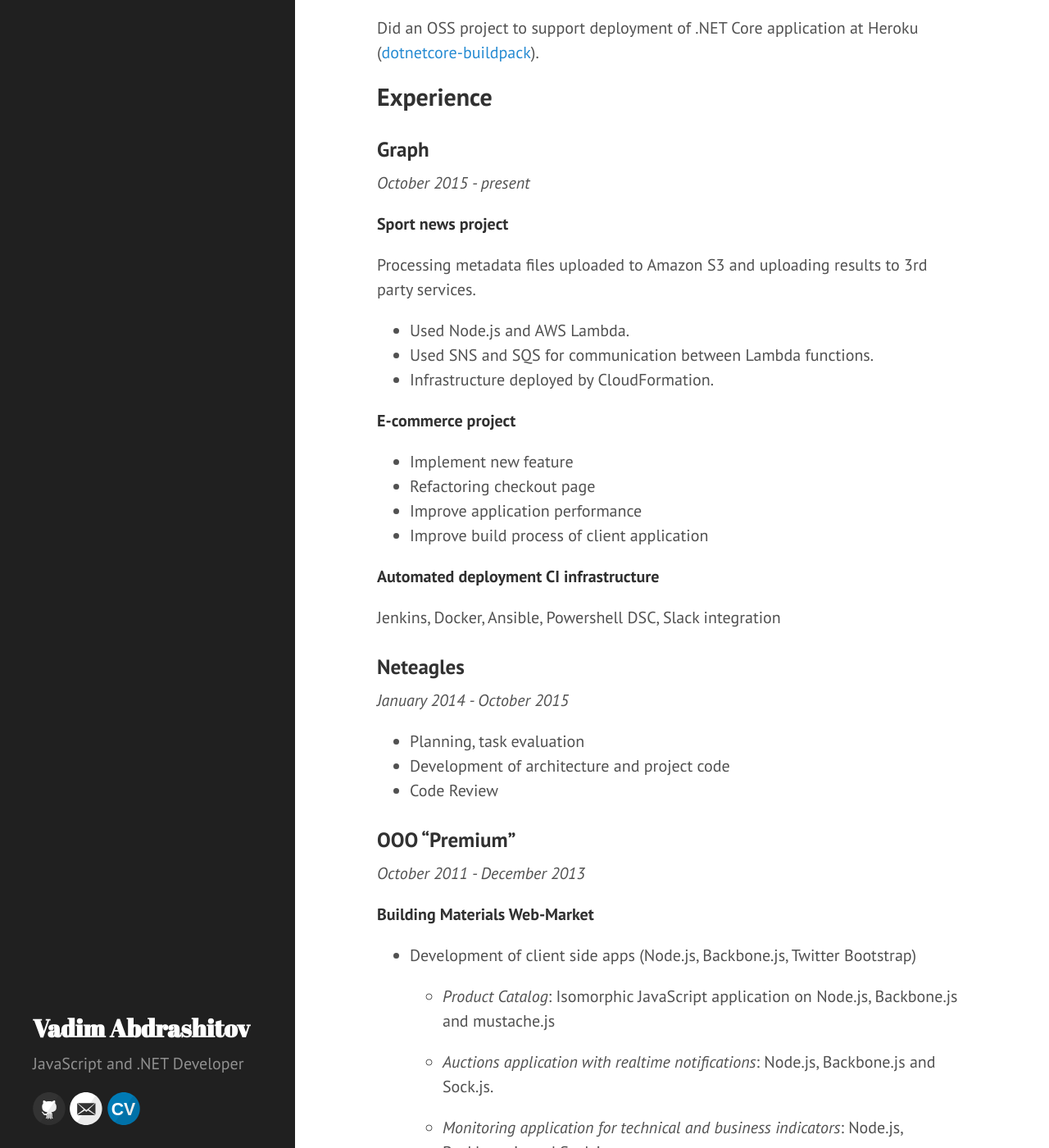
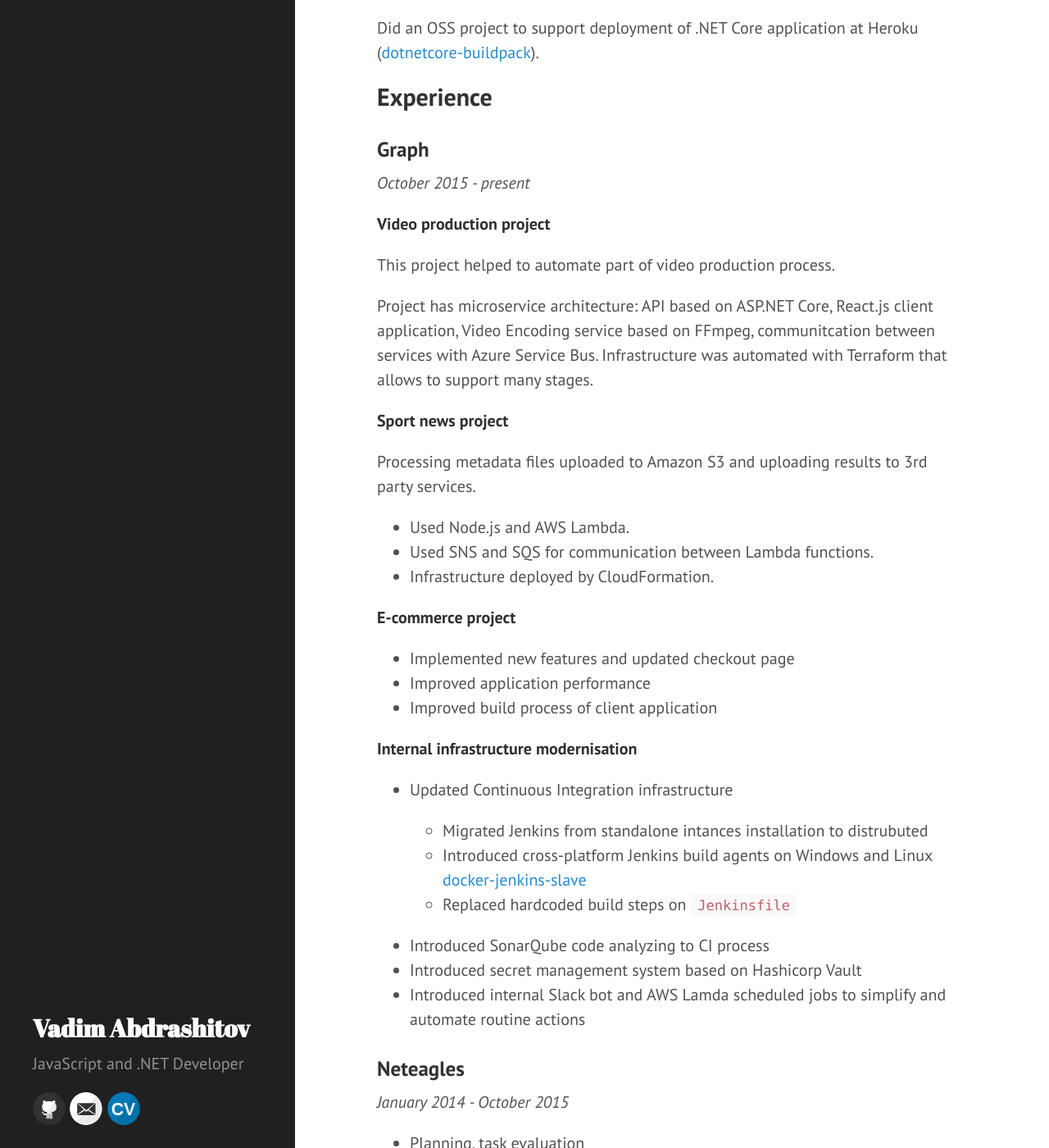
Before and after one commit to jincod/jincod.github.io, a Jekyll site: the page built from cv/index.md, in a window 1280 px wide and 1400 px high, scrolled down 425 px. Shown: the whole window at 82% size. Built offline with Jekyll 4.4.1, drawn with Linux system fonts in a browser that asks for light colours; some of the changed text lies outside the part shown.

Commit message:
updated cv

```diff
--- a/cv/index.md
+++ b/cv/index.md
@@ -18,6 +18,12 @@ Did an OSS project to support deployment of .NET Core application at Heroku ([do
 
 ### Graph
 *October 2015 - present*
+
+**Video production project**
+
+This project helped to automate part of video production process.
+
+Project has microservice architecture: API based on ASP.NET Core, React.js client application, Video Encoding service based on FFmpeg, communitcation between services with Azure Service Bus. Infrastructure was automated with Terraform that allows to support many stages.
 
 **Sport news project**
 
@@ -29,14 +35,21 @@ Processing metadata files uploaded to Amazon S3 and uploading results to 3rd par
 
 **E-commerce project**
 
-- Implement new feature
-- Refactoring checkout page
-- Improve application performance
-- Improve build process of client application
+- Implemented new features and updated checkout page
+- Improved application performance
+- Improved build process of client application
 
-**Automated deployment CI infrastructure**
+**Internal infrastructure modernisation**
 
-Jenkins, Docker, Ansible, Powershell DSC, Slack integration
+- Updated Continuous Integration infrastructure
+
+	- Migrated Jenkins from standalone intances installation to distrubuted
+	- Introduced cross-platform Jenkins build agents on Windows and Linux [docker-jenkins-slave](https://github.com/jincod/docker-jenkins-slave)
+	- Replaced hardcoded build steps on `Jenkinsfile`
+
+- Introduced SonarQube code analyzing to CI process
+- Introduced secret management system based on Hashicorp Vault
+- Introduced internal Slack bot and AWS Lamda scheduled jobs to simplify and automate routine actions
 
 ### Neteagles
 *January 2014 - October 2015*
```
Also changed, not shown: other parts of cv/index.md (+1 -1 lines).
